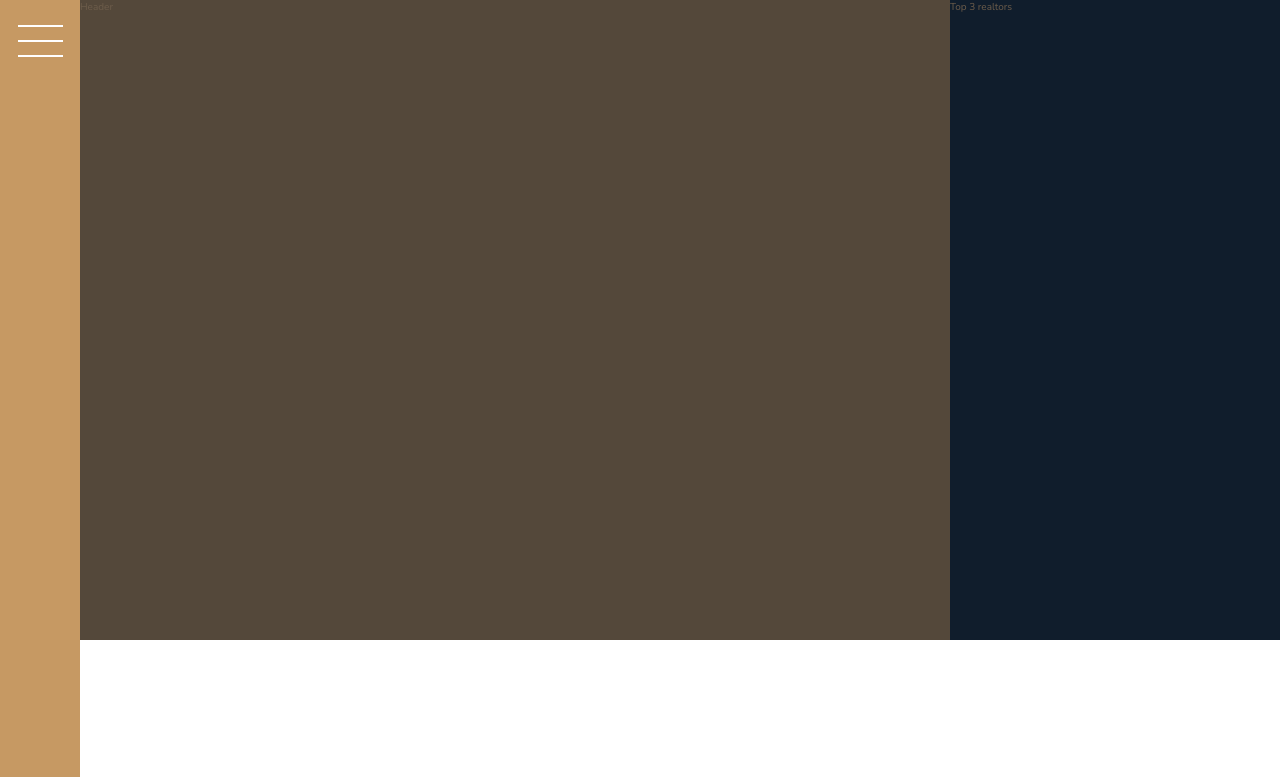
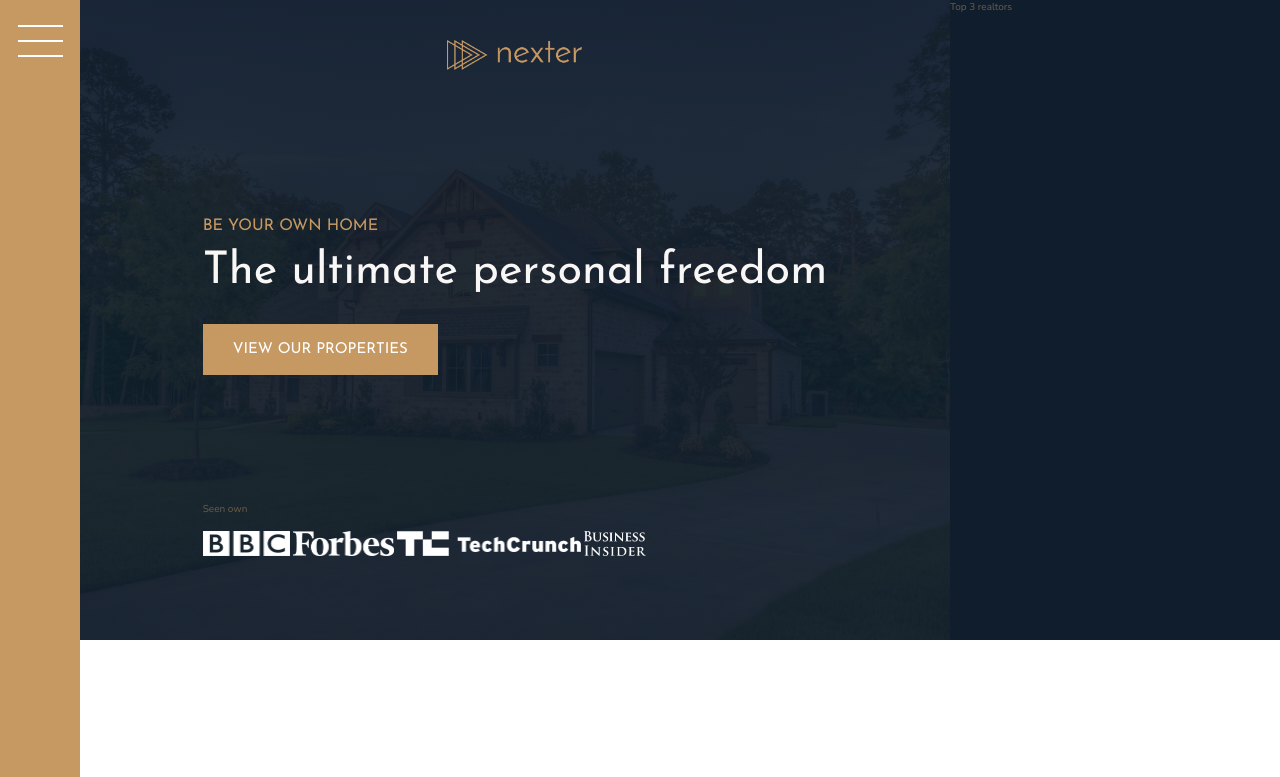
Before and after one commit to miketabb33/Nexter, a website: page index.html in a window 1280 px wide. Shown: the top 777 px of the page. Drawn offline with nearby package versions, Linux system fonts and the light colour scheme.

Commit message:
heading part 1

```diff
--- a/index.html
+++ b/index.html
@@ -16,7 +16,20 @@
   </head>
   <body class="container">
     <div class="sidebar"><button class="nav-btn"></button></div>
-    <header class="header">Header</header>
+    <header class="header">
+      <img src="img/logo.png" alt="logo" class="header__logo" />
+      <h3 class="heading-3">Be your own home</h3>
+      <h1 class="heading-1">The ultimate personal freedom</h1>
+      <button class="btn header__btn">View our properties</button>
+      <div class="header__seenon-text">Seen own</div>
+      <div class="header__seenon-logos">
+        <img src="img/logo-bbc.png" alt="bbc" />
+        <img src="img/logo-forbes.png" alt="forbes" />
+        <img src="img/logo-techcrunch.png" alt="tc" />
+        <img src="img/logo-bi.png" alt="bi" />
+      </div>
+    </header>
+
     <div class="realtors">Top 3 realtors</div>
     <section class="features">
       <div class="feature">
--- a/sass/_header.scss
+++ b/sass/_header.scss
@@ -1,4 +1,38 @@
 .header {
-  background-color: $color-grey-dark-1;
-  grid-column: full-start / col-end 6
+  grid-column: full-start / col-end 6;
+  background-image: linear-gradient(
+      rgba($color-secondary, 0.93),
+      rgba($color-secondary, 0.93)
+    ),
+    url(../img/hero.jpeg);
+  background-size: cover;
+  background-position: center;
+
+  display: grid;
+  grid-template-rows: 1fr min-content 6rem 1fr;
+  grid-template-columns: max-content;
+  grid-row-gap: 1.5rem;
+  justify-content: center;
+
+  padding: 8rem;
+  padding-top: 4rem;
+
+  &__btn {
+    align-self: start;
+    justify-self: start;
+  }
+
+  &__logo {
+    height: 3rem;
+    justify-self: center;
+  }
+
+  &__seenon-text {
+  }
+
+  &__seenon-logos {
+    img {
+      height: 2.5rem;
+    }
+  }
 }
--- a/sass/_typography.scss
+++ b/sass/_typography.scss
@@ -5,6 +5,9 @@
 
 .heading-1 {
   @extend %heading;
+  font-size: 4.5rem;
+  color: $color-grey-light-1;
+  line-height: 1;
 }
 .heading-2 {
   @extend %heading;
```
Also changed, not shown: css/style.css.
